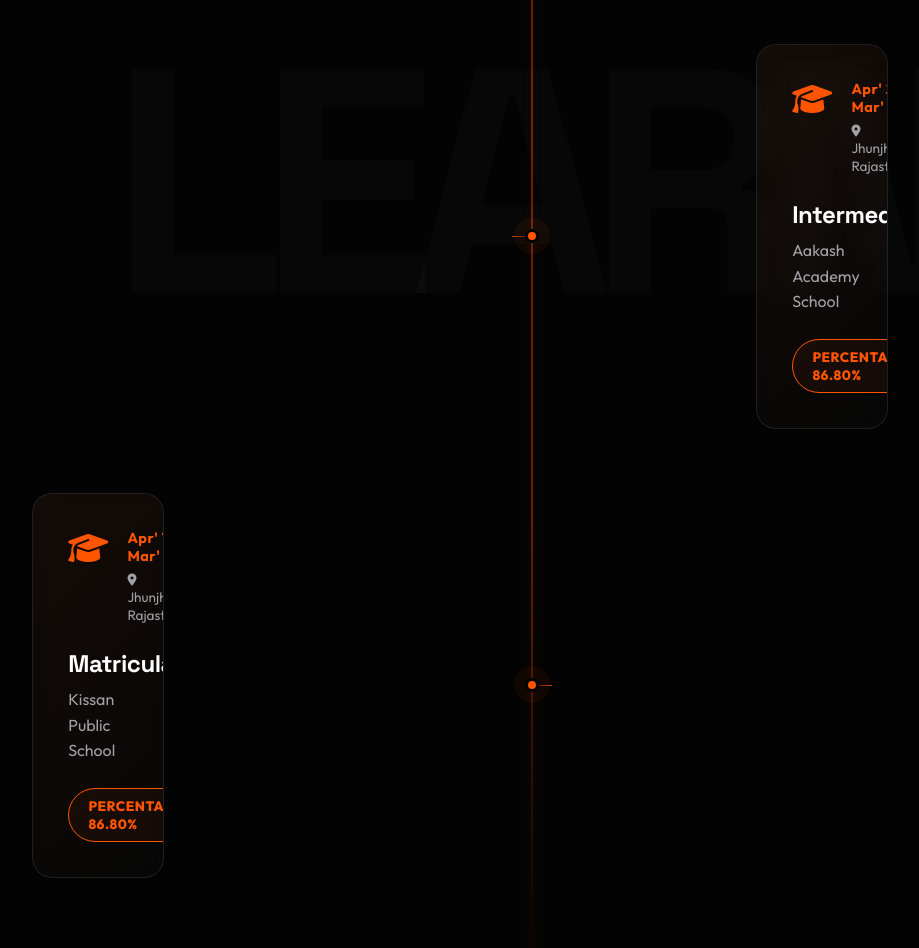
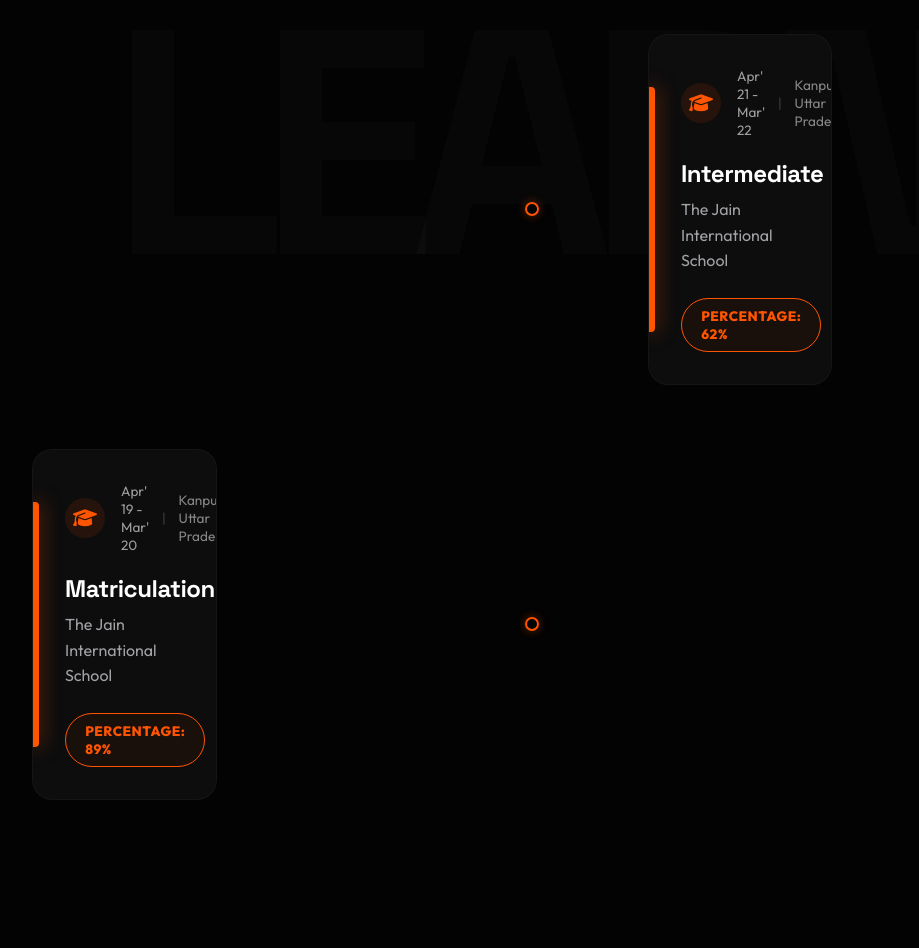
Before and after one commit to ayushkatewa/Portfolio, a React (Vite) app: page / in a window 1280 px wide. Shown: the part 2220-3168 px from the top of the page, without its empty margins (108-1027 px from the left). Built offline with nearby package versions, Linux system fonts and the light colour scheme.

Commit message:
design: refine academics visual match (orange accent bar, updated grades/schools)

```diff
--- a/src/App.jsx
+++ b/src/App.jsx
@@ -712,15 +712,19 @@
               <Magnetic>
                 <div className="academics-card">
                   <div className="academics-header">
+                    <div className="academics-icon-wrapper">
                       <i className="fas fa-graduation-cap academics-icon"></i>
+                    </div>
                     <div className="academics-meta">
+                      <div className="academics-year-row">
                         <span className="academics-year">Aug' 23 - Present</span>
+                      </div>
                       <span className="academics-location"><i className="fas fa-location-dot"></i> Phagwara, Punjab</span>
                     </div>
                   </div>
-                  <h3>B.Tech CSE</h3>
+                  <h3>BTech CSE</h3>
                   <p className="academics-school">Lovely Professional University</p>
-                  <div className="academics-badge">CGPA: 7.24</div>
+                  <div className="academics-badge">CGPA: 6.97</div>
                 </div>
               </Magnetic>
             </div>
@@ -731,15 +735,20 @@
               <Magnetic>
                 <div className="academics-card">
                   <div className="academics-header">
+                    <div className="academics-icon-wrapper">
                       <i className="fas fa-graduation-cap academics-icon"></i>
+                    </div>
                     <div className="academics-meta">
+                      <div className="academics-year-row">
                         <span className="academics-year">Apr' 21 - Mar' 22</span>
-                      <span className="academics-location"><i className="fas fa-location-dot"></i> Jhunjhunu, Rajasthan</span>
+                        <span className="academics-separator">|</span>
+                        <span className="academics-location">Kanpur, Uttar Pradesh</span>
+                      </div>
                     </div>
                   </div>
                   <h3>Intermediate</h3>
-                  <p className="academics-school">Aakash Academy School</p>
-                  <div className="academics-badge">PERCENTAGE: 86.80%</div>
+                  <p className="academics-school">The Jain International School</p>
+                  <div className="academics-badge">PERCENTAGE: 62%</div>
                 </div>
               </Magnetic>
             </div>
@@ -750,15 +759,20 @@
               <Magnetic>
                 <div className="academics-card">
                   <div className="academics-header">
+                    <div className="academics-icon-wrapper">
                       <i className="fas fa-graduation-cap academics-icon"></i>
+                    </div>
                     <div className="academics-meta">
+                      <div className="academics-year-row">
                         <span className="academics-year">Apr' 19 - Mar' 20</span>
-                      <span className="academics-location"><i className="fas fa-location-dot"></i> Jhunjhunu, Rajasthan</span>
+                        <span className="academics-separator">|</span>
+                        <span className="academics-location">Kanpur, Uttar Pradesh</span>
+                      </div>
                     </div>
                   </div>
                   <h3>Matriculation</h3>
-                  <p className="academics-school">Kissan Public School</p>
-                  <div className="academics-badge">PERCENTAGE: 86.80%</div>
+                  <p className="academics-school">The Jain International School</p>
+                  <div className="academics-badge">PERCENTAGE: 89%</div>
                 </div>
               </Magnetic>
             </div>
--- a/src/index.css
+++ b/src/index.css
@@ -1149,15 +1149,7 @@
 }
 
 .academics-timeline-v2::before {
-    content: '';
-    position: absolute;
-    left: 50%;
-    top: 0;
-    bottom: 0;
-    width: 2px;
-    background: linear-gradient(to bottom, transparent, rgba(255, 85, 0, 0.4), rgba(255, 85, 0, 0.4), transparent);
-    transform: translateX(-50%);
-    box-shadow: 0 0 10px rgba(255, 85, 0, 0.2);
+    display: none; /* Reference shows no central line */
 }
 
 .academics-item {
@@ -1178,99 +1170,98 @@
     top: 50%;
     width: 14px;
     height: 14px;
-    background: #ff5500;
-    border: 3px solid #030303;
+    background: transparent;
+    border: 2px solid #ff5500;
     border-radius: 50%;
     transform: translate(-50%, -50%);
     z-index: 2;
-    box-shadow: 0 0 20px rgba(255, 85, 0, 0.8);
-    animation: pulse-dot 2s infinite;
-}
-
-@keyframes pulse-dot {
-    0% { box-shadow: 0 0 0 0 rgba(255, 85, 0, 0.7); }
-    70% { box-shadow: 0 0 0 12px rgba(255, 85, 0, 0); }
-    100% { box-shadow: 0 0 0 0 rgba(255, 85, 0, 0); }
+    box-shadow: 0 0 10px rgba(255, 85, 0, 0.4);
 }
 
 .academics-card {
     width: 48%;
-    background: rgba(255, 255, 255, 0.02);
-    backdrop-filter: blur(12px);
-    border: 1px solid rgba(255, 255, 255, 0.1);
+    background: #0d0d0d;
     border-radius: 20px;
-    padding: 2.2rem;
-    transition: all 0.4s cubic-bezier(0.175, 0.885, 0.32, 1.275);
+    padding: 2rem;
     position: relative;
+    border: 1px solid rgba(255, 255, 255, 0.03);
     overflow: hidden;
+    text-align: left;
 }
 
 .academics-card::before {
     content: '';
     position: absolute;
-    inset: 0;
-    background: linear-gradient(135deg, rgba(255, 85, 0, 0.05) 0%, transparent 100%);
-    z-index: -1;
-}
-
-/* Add a connector line from dot to card */
-.academics-item::after {
-    content: '';
-    position: absolute;
-    left: 48%;
-    top: 50%;
-    width: 2%;
-    height: 1px;
-    background: linear-gradient(to right, rgba(255, 85, 0, 0.8), rgba(255, 85, 0, 0.1));
-    z-index: 1;
-}
-
-.academics-item.reversed::after {
-    left: auto;
-    right: 48%;
-    background: linear-gradient(to left, rgba(255, 85, 0, 0.8), rgba(255, 85, 0, 0.1));
-}
-
-.academics-card:hover {
-    transform: translateY(-8px) scale(1.02);
-    border-color: rgba(255, 85, 0, 0.5);
-    box-shadow: 0 25px 50px rgba(0, 0, 0, 0.3), 0 0 20px rgba(255, 85, 0, 0.1);
+    left: 0;
+    top: 15%;
+    bottom: 15%;
+    width: 6px;
+    background: #ff5500;
+    box-shadow: 0 0 20px rgba(255, 85, 0, 0.6);
+    border-radius: 0 4px 4px 0;
 }
 
 .academics-header {
     display: flex;
-    align-items: flex-start;
-    gap: 1.2rem;
+    align-items: center;
+    gap: 1rem;
+    margin-bottom: 1.2rem;
+}
+
+.academics-icon-wrapper {
+    width: 40px;
+    height: 40px;
+    border-radius: 50%;
+    background: rgba(255, 85, 0, 0.1);
+    display: flex;
+    align-items: center;
+    justify-content: center;
+    flex-shrink: 0;
+}
+
+.academics-icon {
+    font-size: 1.2rem;
+    color: #ff5500;
+}
+
+.academics-year-row {
+    display: flex;
+    align-items: center;
+    gap: 0.8rem;
+    font-size: 0.85rem;
+    color: rgba(255, 255, 255, 0.6);
+}
+
+.academics-separator {
+    color: rgba(255, 255, 255, 0.2);
+}
+
+.academics-location {
+    color: rgba(255, 255, 255, 0.5);
+}
+
+.academics-card h3 {
+    font-size: 1.6rem;
+    font-weight: 700;
+    margin-bottom: 0.4rem;
+    color: #fff;
+}
+
+.academics-school {
+    font-size: 1rem;
+    color: rgba(255, 255, 255, 0.5);
     margin-bottom: 1.5rem;
 }
 
-.academics-icon {
-    font-size: 2rem;
+.academics-badge {
+    display: inline-block;
+    padding: 0.5rem 1.2rem;
+    border: 1px solid rgba(255, 85, 0, 0.5);
+    border-radius: 12px;
     color: #ff5500;
-    margin-top: 0.2rem;
-}
-
-.academics-meta {
-    display: flex;
-    flex-direction: column;
-    gap: 0.3rem;
-}
-
-.academics-year {
-    font-size: 0.9rem;
+    font-size: 0.8rem;
     font-weight: 700;
-    color: #ff5500;
-    letter-spacing: 0.5px;
-}
-
-.academics-location {
-    font-size: 0.85rem;
-    color: var(--text-muted);
-}
-
-.academics-location i {
-    font-size: 0.75rem;
-    margin-right: 0.3rem;
+    background: rgba(255, 85, 0, 0.05);
 }
 
 .academics-card h3 {
```
Lines whose indentation alone changed are shown as unchanged.
